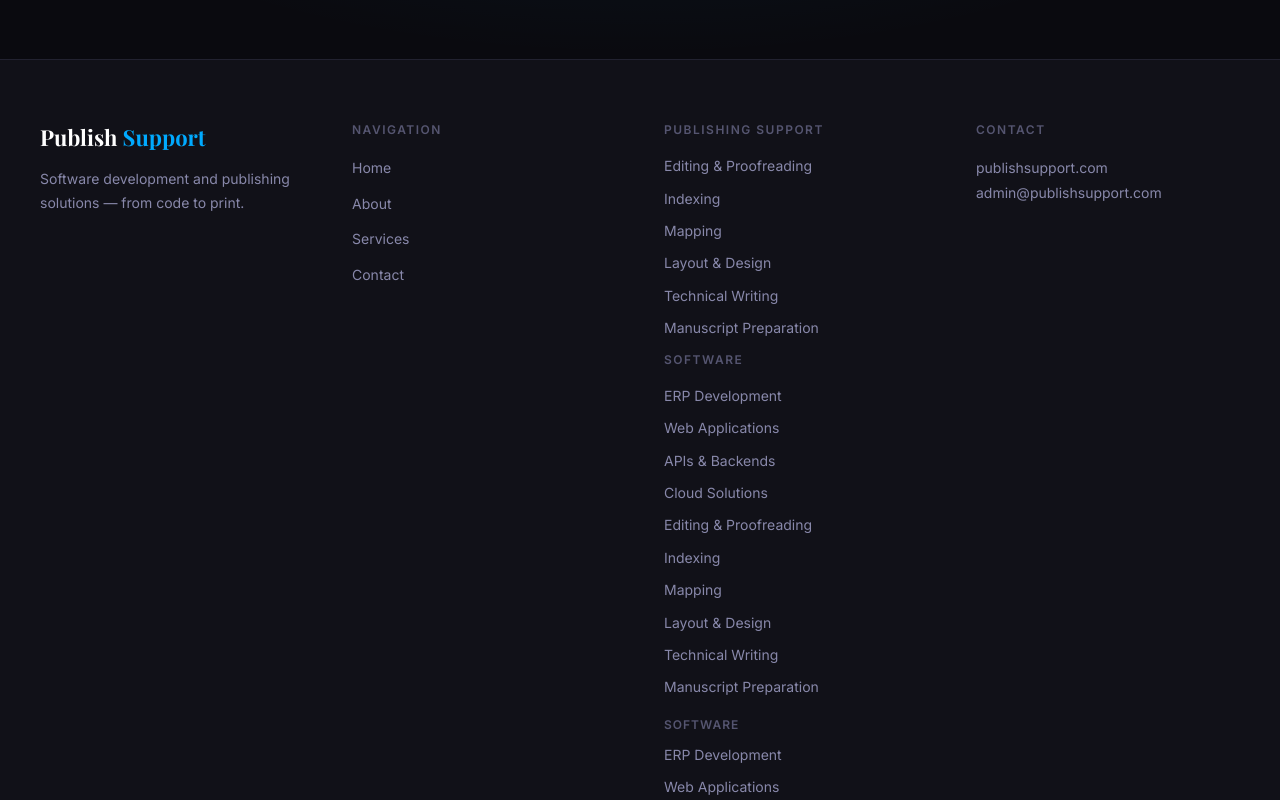
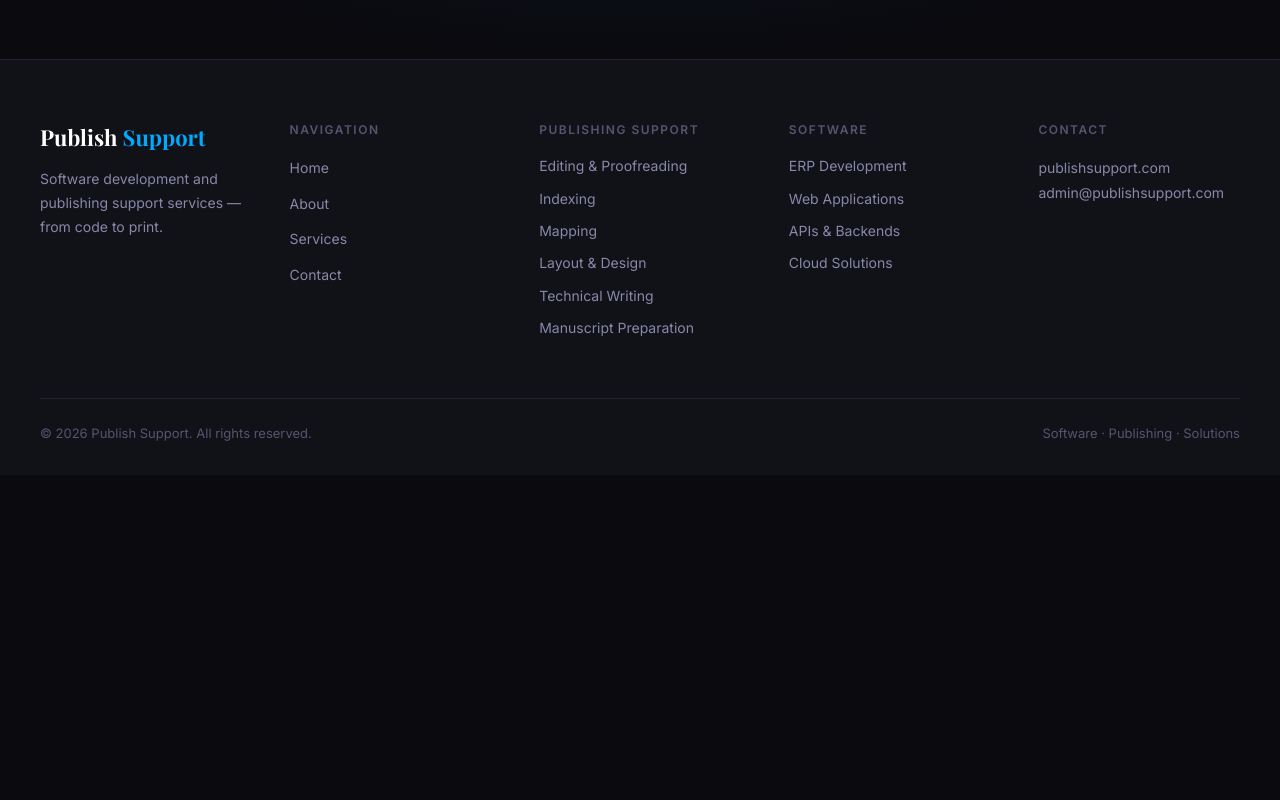
Before and after one commit to kkasmi/publishsupport-website, a Next.js app: page / in a window 1280 px wide. Shown: the part 1940-2740 px from the top of the page. After the commit the page ends 2415 px from the top, so only its background shows below. Built offline with nearby package versions, Linux system fonts and the light colour scheme.

Commit message:
Update Footer.js

```diff
--- a/src/components/Footer.js
+++ b/src/components/Footer.js
@@ -9,15 +9,19 @@ export default function Footer() {
         .footer-link:hover { color: var(--accent-blue); }
       `}</style>
       <div style={{ maxWidth: 'var(--max-width)', margin: '0 auto' }}>
-        <div style={{ display: 'grid', gridTemplateColumns: 'repeat(auto-fit, minmax(200px, 1fr))', gap: '48px', marginBottom: '48px' }}>
+        <div style={{ display: 'grid', gridTemplateColumns: 'repeat(auto-fit, minmax(180px, 1fr))', gap: '48px', marginBottom: '48px' }}>
+
+          {/* Brand */}
           <div>
             <div style={{ fontFamily: 'var(--font-display)', fontSize: '22px', fontWeight: 700, marginBottom: '12px' }}>
               <span style={{ color: 'var(--white)' }}>Publish</span>{' '}<span style={{ color: 'var(--accent-blue)' }}>Support</span>
             </div>
             <p style={{ color: 'var(--text-secondary)', fontSize: '14px', lineHeight: 1.7, maxWidth: '260px' }}>
-              Software development and publishing solutions — from code to print.
+              Software development and publishing support services — from code to print.
             </p>
           </div>
+
+          {/* Navigation */}
           <div>
             <div style={{ fontSize: '12px', fontWeight: 600, letterSpacing: '1.5px', textTransform: 'uppercase', color: 'var(--text-muted)', marginBottom: '16px' }}>Navigation</div>
             {[['/', 'Home'], ['/about', 'About'], ['/services', 'Services'], ['/contact', 'Contact']].map(([href, label]) => (
@@ -26,27 +30,24 @@ export default function Footer() {
               </div>
             ))}
           </div>
-          <div>
+
+          {/* Publishing Support */}
           <div>
             <div style={{ fontSize: '12px', fontWeight: 600, letterSpacing: '1.5px', textTransform: 'uppercase', color: 'var(--text-muted)', marginBottom: '16px' }}>Publishing Support</div>
             {['Editing & Proofreading', 'Indexing', 'Mapping', 'Layout & Design', 'Technical Writing', 'Manuscript Preparation'].map(s => (
               <div key={s} style={{ marginBottom: '10px', color: 'var(--text-secondary)', fontSize: '14px' }}>{s}</div>
             ))}
           </div>
+
+          {/* Software */}
           <div>
             <div style={{ fontSize: '12px', fontWeight: 600, letterSpacing: '1.5px', textTransform: 'uppercase', color: 'var(--text-muted)', marginBottom: '16px' }}>Software</div>
             {['ERP Development', 'Web Applications', 'APIs & Backends', 'Cloud Solutions'].map(s => (
               <div key={s} style={{ marginBottom: '10px', color: 'var(--text-secondary)', fontSize: '14px' }}>{s}</div>
             ))}
           </div>
-              {['Editing & Proofreading', 'Indexing', 'Mapping', 'Layout & Design', 'Technical Writing', 'Manuscript Preparation'].map(s => (
-                <div key={s} style={{ marginBottom: '10px', color: 'var(--text-secondary)', fontSize: '14px' }}>{s}</div>
-              ))}
-              <div style={{ fontSize: '12px', fontWeight: 600, letterSpacing: '1px', textTransform: 'uppercase', color: 'var(--text-muted)', marginBottom: '10px', marginTop: '16px' }}>Software</div>
-              {['ERP Development', 'Web Applications', 'APIs & Backends', 'Cloud Solutions'].map(s => (
-                <div key={s} style={{ marginBottom: '10px', color: 'var(--text-secondary)', fontSize: '14px' }}>{s}</div>
-              ))}
-          </div>
+
+          {/* Contact */}
           <div>
             <div style={{ fontSize: '12px', fontWeight: 600, letterSpacing: '1.5px', textTransform: 'uppercase', color: 'var(--text-muted)', marginBottom: '16px' }}>Contact</div>
             <div style={{ color: 'var(--text-secondary)', fontSize: '14px', lineHeight: 1.8 }}>
@@ -54,6 +55,7 @@ export default function Footer() {
               <div>admin@publishsupport.com</div>
             </div>
           </div>
+
         </div>
         <div style={{ borderTop: '1px solid var(--border)', paddingTop: '24px', display: 'flex', justifyContent: 'space-between', alignItems: 'center', flexWrap: 'wrap', gap: '12px' }}>
           <p style={{ color: 'var(--text-muted)', fontSize: '13px' }}>© {year} Publish Support. All rights reserved.</p>
```
Lines whose indentation alone changed are shown as unchanged.
